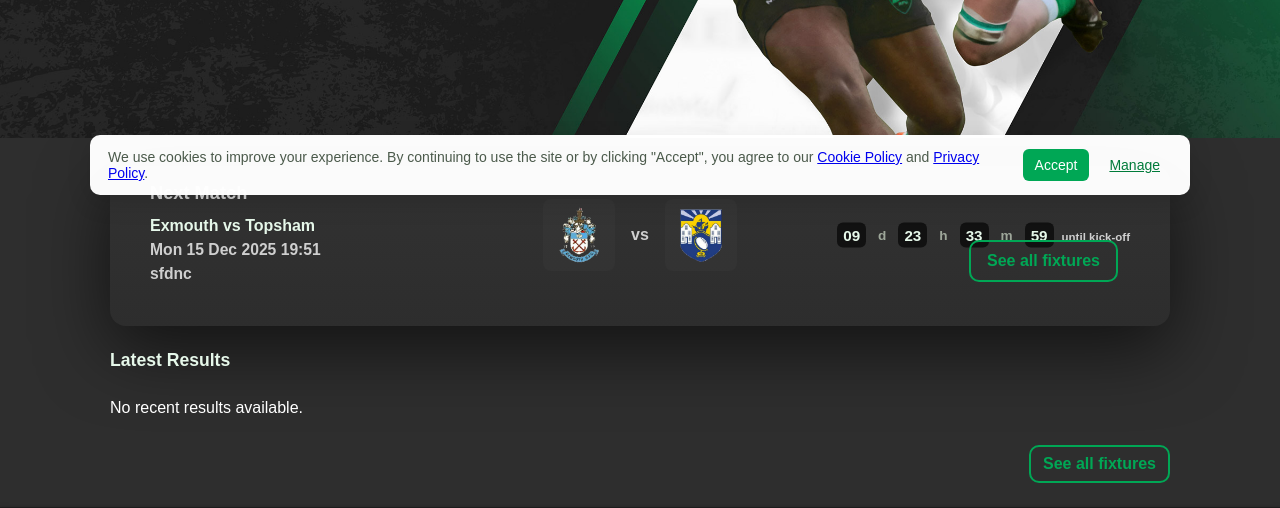
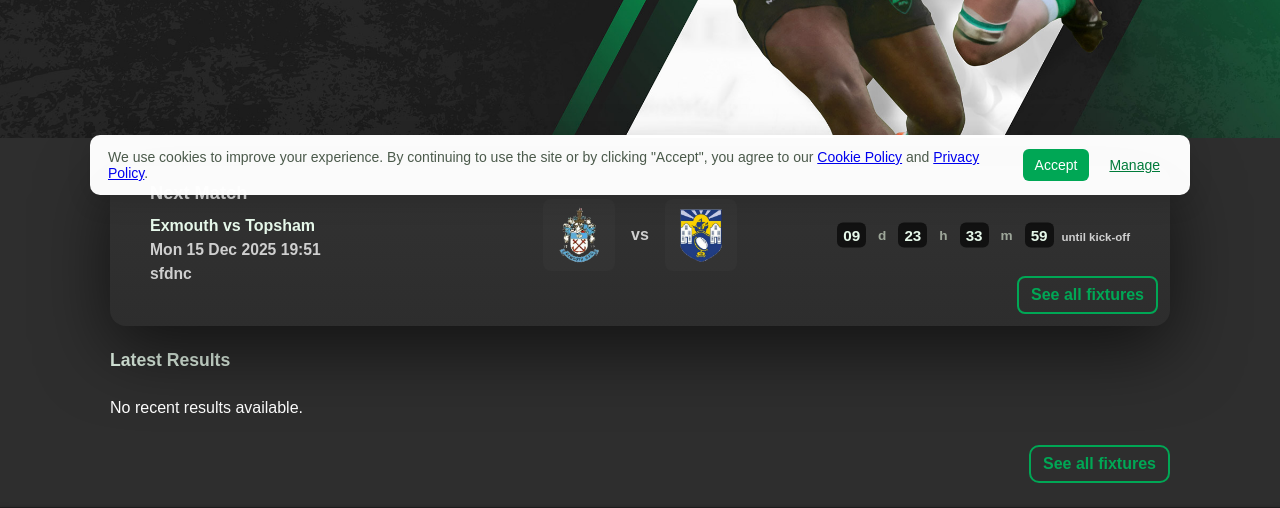
Before and after one commit to Barnaby-a/Devon-RFU-Colts-Website, a Flask app: page / in a window 1280 px wide. Shown: the part 587-1095 px from the top of the page. Run offline with Flask 3, Linux system fonts and the light colour scheme; data comes from the database, SQL or seed files in the repository.

Commit message:
fixed next match button

```diff
--- a/static/style.css
+++ b/static/style.css
@@ -745,6 +745,7 @@ body.no-footer footer, body.auth-bg footer {
     box-shadow: 0 22px 70px rgba(0,0,0,0.6);
     min-height: 160px;
 }
+.next-match-card { position: relative; }
 .nm-left { display:flex; flex-direction:column; gap:6px; align-items:flex-start; justify-content:flex-start; padding-top:2px; height:100%; }
 .nm-title { font-size:1.14rem; color:#cfcfcf; font-weight:800; margin-top:0; }
 .nm-line { color:#e6f8ea; font-weight:800; }
@@ -761,7 +762,7 @@ body.no-footer footer, body.auth-bg footer {
 .cd-val { background:#111; padding:4px 6px; border-radius:6px; min-width:28px; text-align:center; font-size:0.95rem; }
 .cd-sep { color:#9ea79a; font-weight:600; margin-right:4px; margin-left:4px; font-size:0.85rem; }
 .cd-label { font-size:0.72rem; color:#cfcfcf; font-weight:600; margin-top:4px; text-align:right; }
-.nm-btn { position: absolute; right: 12px; bottom: 8px; padding:8px 12px; border-radius:8px; font-weight:700; }
+.next-match-card .nm-btn { position: absolute; right: 12px; bottom: 12px; padding:8px 12px; border-radius:8px; font-weight:700; }
 
 @media (max-width:900px) {
     .next-match-card { grid-template-columns: 1fr 1fr 1fr; gap:10px; padding:10px; }
--- a/templates/home.html
+++ b/templates/home.html
@@ -57,11 +57,18 @@
 				<span class="cd-val cd-secs">--</span>
 				<div class="cd-label">until kick-off</div>
 			</div>
-			<a href="{{ url_for('fixtures_results') }}" class="hero-btn hero-btn-outline nm-btn">See all fixtures</a>
+
 			{% else %}
-			<a href="{{ url_for('fixtures_results') }}" class="hero-btn hero-btn-primary nm-btn">View fixtures</a>
+
 			{% endif %}
 		</div>
+
+		<!-- anchor button pinned to bottom-right of the Next Match card -->
+		{% if next_match %}
+		<a href="{{ url_for('fixtures_results') }}" class="hero-btn hero-btn-outline nm-btn">See all fixtures</a>
+		{% else %}
+		<a href="{{ url_for('fixtures_results') }}" class="hero-btn hero-btn-primary nm-btn">View fixtures</a>
+		{% endif %}
 	</div>
 
 </section>
```
